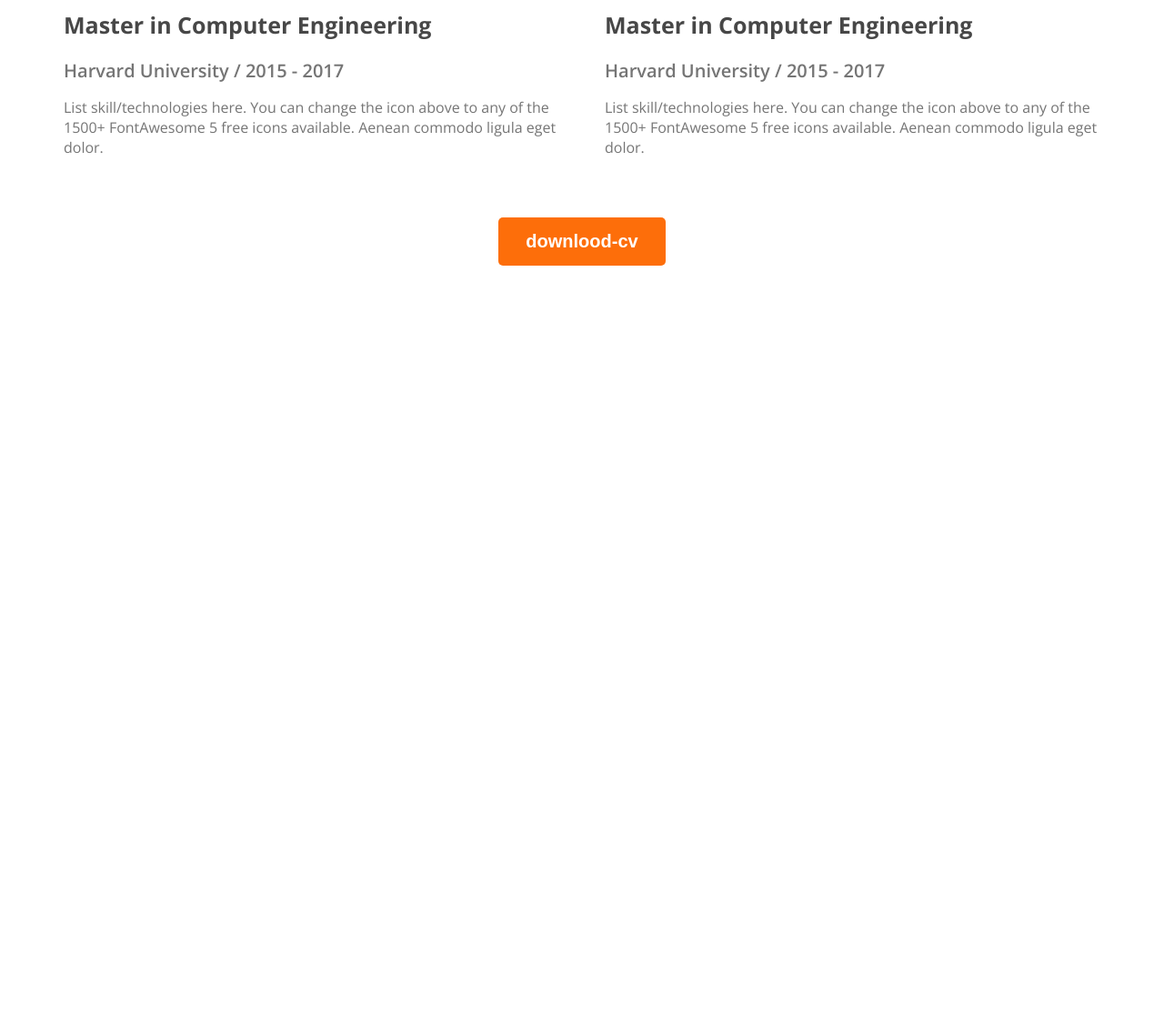
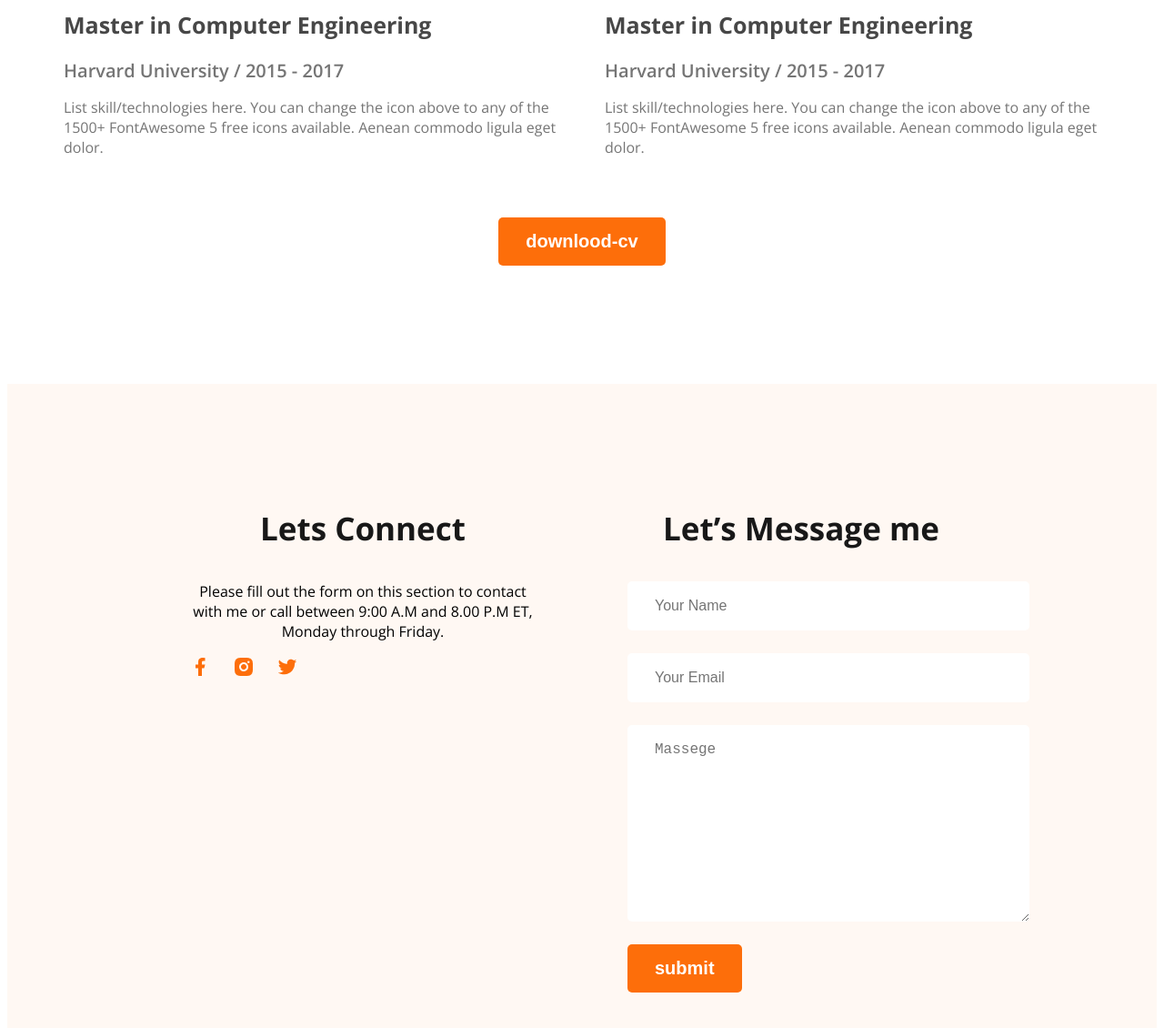
Before and after one commit to SumanChandraDas/WebDeveloperPortfolio, a plain HTML site: page index.html in a window 1280 px wide. Shown: the part 2628-3758 px from the top of the page at 91% size. Before the commit the page ends 2928 px from the top, so only its background shows below. Drawn offline with nearby package versions, Linux system fonts and the light colour scheme.

Commit message:
footer added

```diff
--- a/index.html
+++ b/index.html
@@ -167,7 +167,27 @@
         </section>
     </main>
     <footer>
+        <div class="footer-collam">
+            <h3 class="section-title">Lets Connect</h3>
+            <p class="section-description">
+                Please fill out the form on this section to contact with me or call between 9:00 A.M and 8.00 P.M ET,
+                Monday through Friday.
+            </p>
+            <div class="social-links">
+                <a href=""><img src="images/icons/facebook.png" alt=""></a><a href=""><img src="images/icons/insta.png"
+                        alt=""></a><a href=""><img src="images/icons/twitter.png" alt=""></a>
+            </div>
+        </div>
+        <div class="footer-collam">
+            <h3 class="section-title">Let’s Message me</h3>
+            <form action="" class="contact">
+                <input type="text" name="" id="" placeholder="Your Name">
+                <input type="email" placeholder="Your Email">
+                <textarea name="" id="" cols="30" rows="10" placeholder="Massege"></textarea>
+                <input type="submit" value="submit" class="button-primary">
+            </form>
 
+        </div>
     </footer>
 </body>
 
--- a/styles/portfolio.css
+++ b/styles/portfolio.css
@@ -192,3 +192,35 @@ main {
     text-align: center;
     margin-top: 50px;
 }
+
+/* footer style  */
+footer {
+    display: flex;
+    background: #FFF8F3;
+    margin-top: 130px;
+    padding: 100px 200px;
+    gap: 100px;
+}
+
+.footer-collam {
+    width: 50%;
+}
+
+.social-links a {
+    margin-right: 24px;
+}
+
+.contact input[type="text"],
+.contact input[type="email"],
+textarea {
+    display: block;
+    margin-bottom: 25px;
+    padding: 18px 30px;
+    color: #757575;
+    font-size: 16px;
+    font-weight: 400;
+    border: none;
+    border-radius: 5px;
+    background: #FFF;
+    width: 100%;
+}
```
